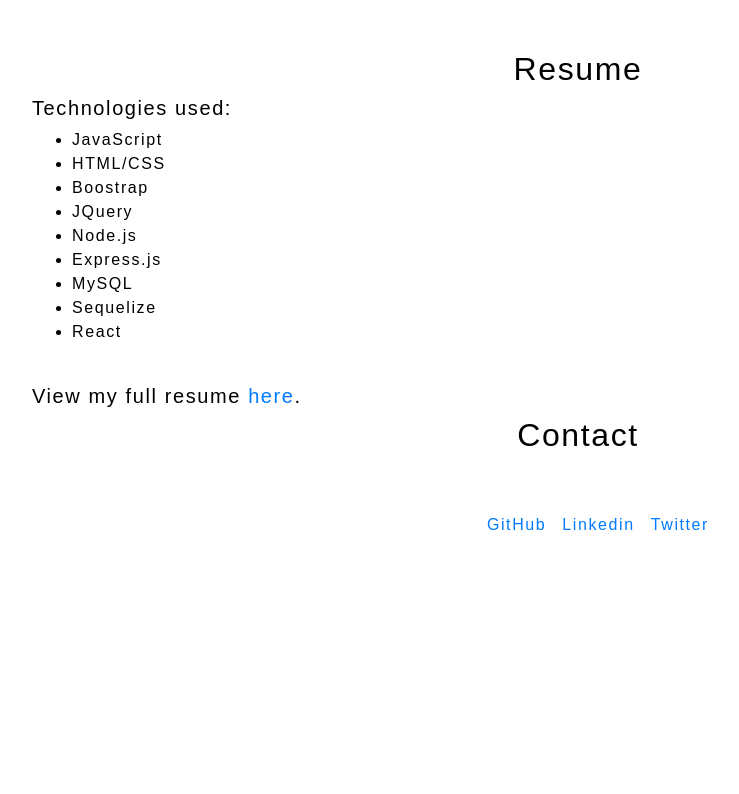
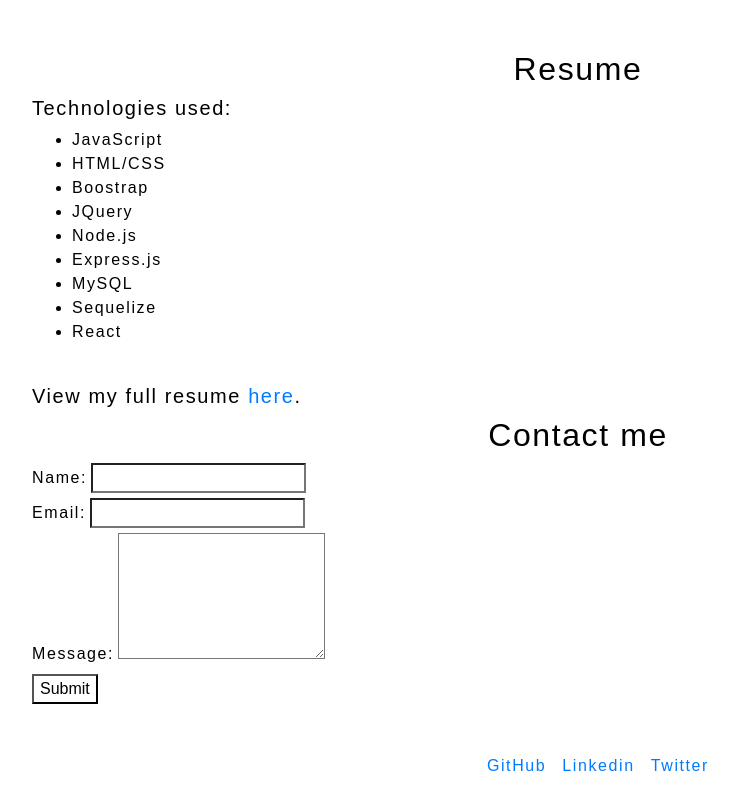
Before and after one commit to infojunkie01/react-portfolio, a React (Create React App) app: page / in a window 1280 px wide. Shown: the part 593-1387 px from the top of the page, without its empty margins (62-801 px from the left). Before the commit the page ends 1146 px from the top, so only its background shows below. Built offline with nearby package versions, Linux system fonts and the light colour scheme.

Commit message:
starts sets up basic html for contact section

```diff
--- a/src/components/pages/Contact.js
+++ b/src/components/pages/Contact.js
@@ -3,7 +3,22 @@ import React from 'react';
 function Contact() {
   return (
     <section>
-      <h2 id="about" className="d-flex justify-content-center ">Contact</h2>
+      <h2 id="about" className="d-flex justify-content-center ">Contact me</h2>
+      <form id="contact-form" className='form'>
+        <div>
+          <label htmlFor="name">Name:</label>
+          <input className='mx-1' type="text" name="name" />
+        </div>
+        <div>
+          <label htmlFor="email">Email:</label>
+          <input className='mx-1' type="email" name="email" />
+        </div>
+        <div>
+          <label htmlFor="message">Message:</label>
+          <textarea name="message" className='mx-1' rows="5"  />
+        </div>
+        <button data-testid="button" type="submit">Submit</button>
+      </form>
     </section>
   );
 }
```
